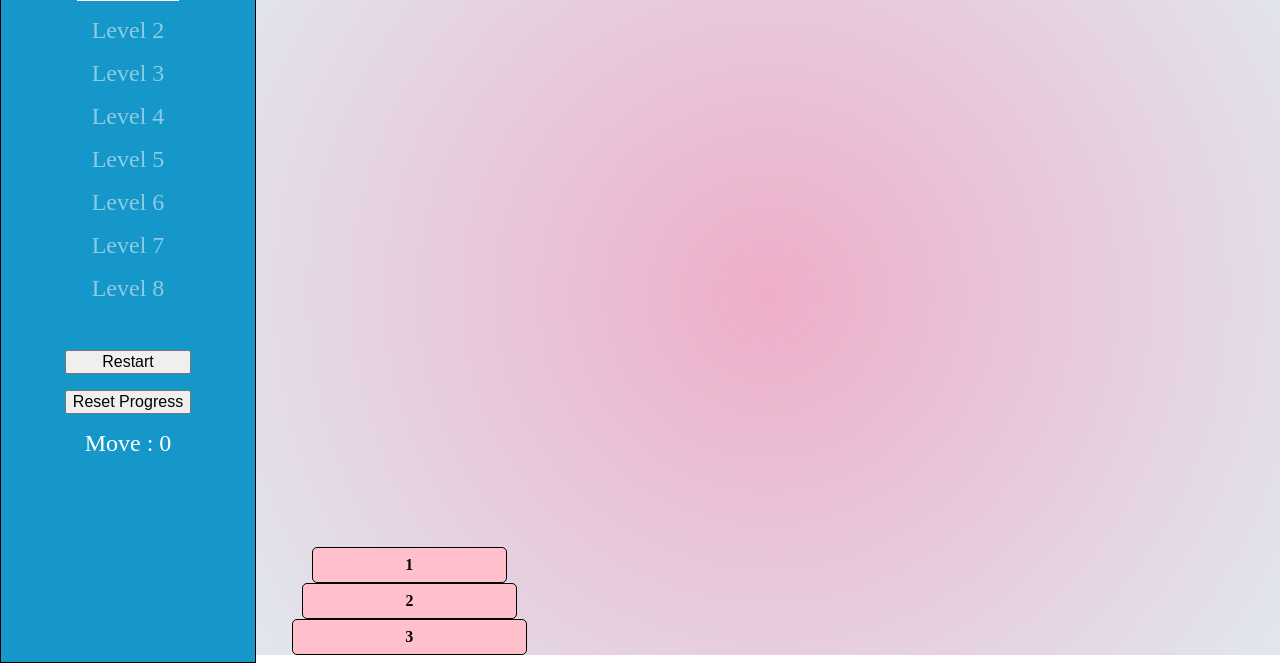
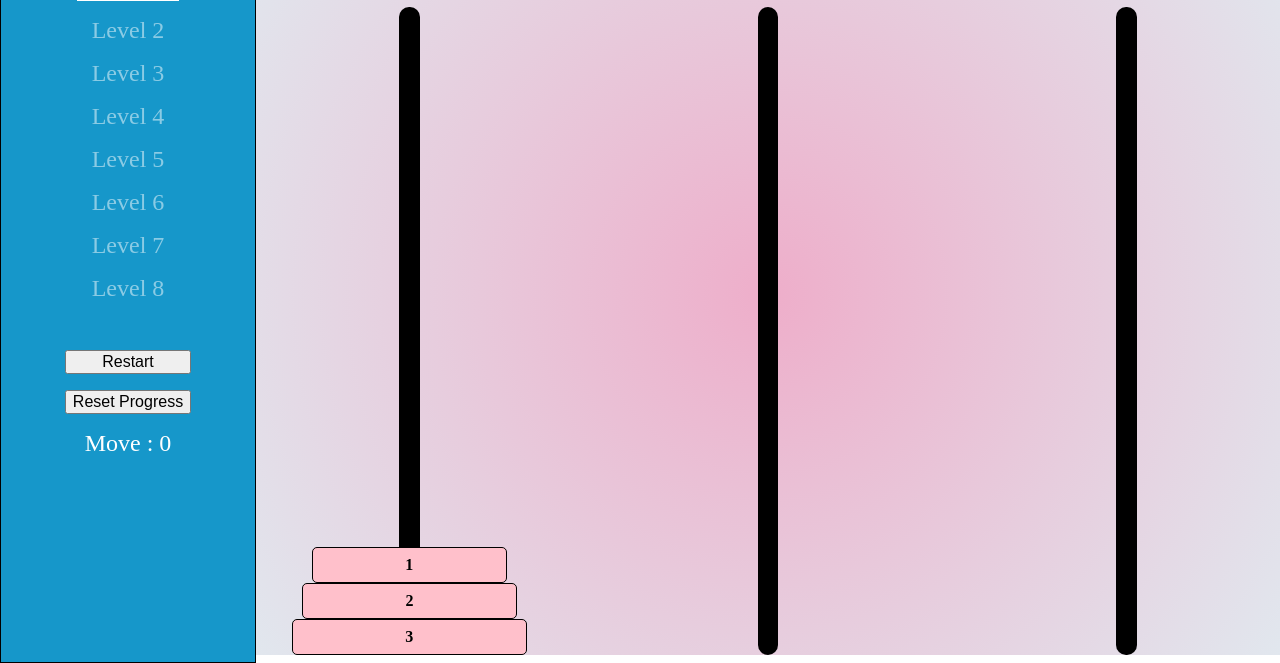
Before and after one commit to yasinabdmahmood/Tower-of-Hanoi, a website with bundled scripts: page src/index2.htm in a window 1280 px wide. Shown: the part 137-800 px from the top of the page. Built offline with nearby package versions, Linux system fonts and the light colour scheme.

```diff
--- a/src/modules/gameStart.js
+++ b/src/modules/gameStart.js
@@ -12,6 +12,9 @@
 for(let i=level;i>=1;--i){
  disks+=disk(i)
 }
+disks+=`<div class="base b1" ></div>
+<div class="base b2" ></div>
+<div class="base b3" ></div>`;
 
 document.querySelector('.container').innerHTML=disks;
 
--- a/src/style.css
+++ b/src/style.css
@@ -185,3 +185,21 @@
   -moz-box-shadow: 0px 4px 34px 0px rgba(22,208,219,0.75);
   background: linear-gradient(90deg, rgba(2,0,36,1) 0%, rgba(8,108,104,1) 10%, rgba(9,9,121,1) 41%, rgba(0,212,255,1) 100%);
 }
+
+.base ,.b1{
+  border-radius: 10px;
+  width: 2%;
+  height: 90%;
+  z-index: 8;
+  background-color: black;
+  position: absolute;
+  top:calc(10%);
+  left: 14%;
+}
+
+.b2{
+  left: 49%;
+}
+.b3{
+  left: 84%;
+}
```
